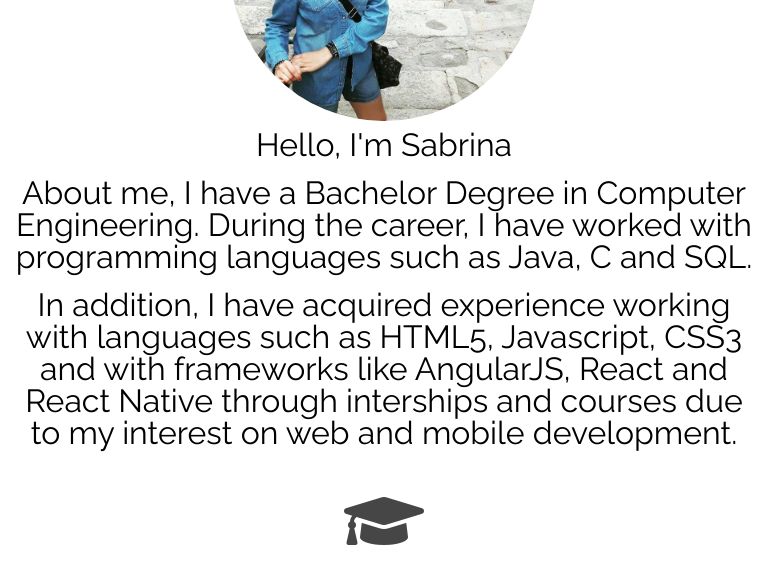
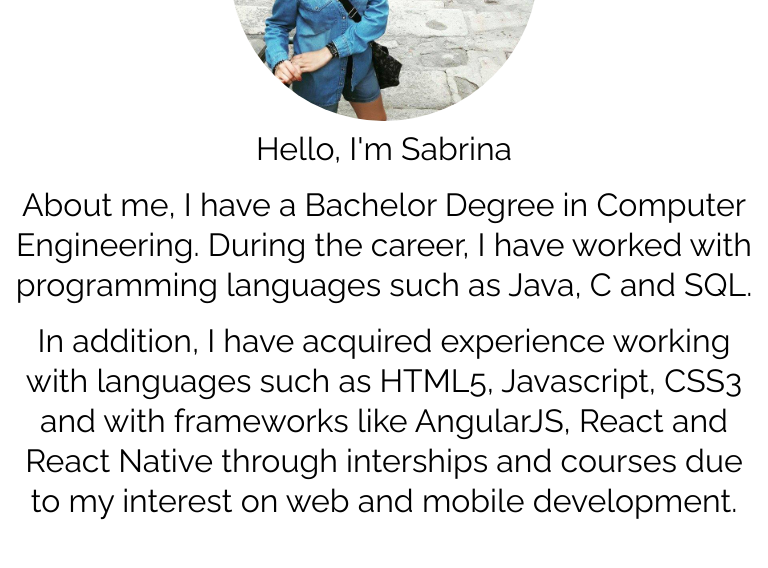
Before and after one commit to BootcampWebVI/MiCV, a plain HTML site: page index.html in a window 768 px wide. Shown: the part 1090-1658 px from the top of the page. Drawn offline with Linux system fonts and the light colour scheme; a script that the page names is missing.

Commit message:
Fix media queries to tablet

```diff
--- a/css/style.css
+++ b/css/style.css
@@ -592,7 +592,7 @@ address {
     }
 
     #quien-soy .content-wrapper article p {
-        line-height: 2rem;
+        line-height: 2.5rem;
     }
 
     .content-wrapper {
@@ -604,7 +604,7 @@ address {
     }
 
     .content-wrapper p, li {
-        line-height: 2rem;
+        line-height: 2.5rem;
         padding: 0.5rem;
     }
 
```
